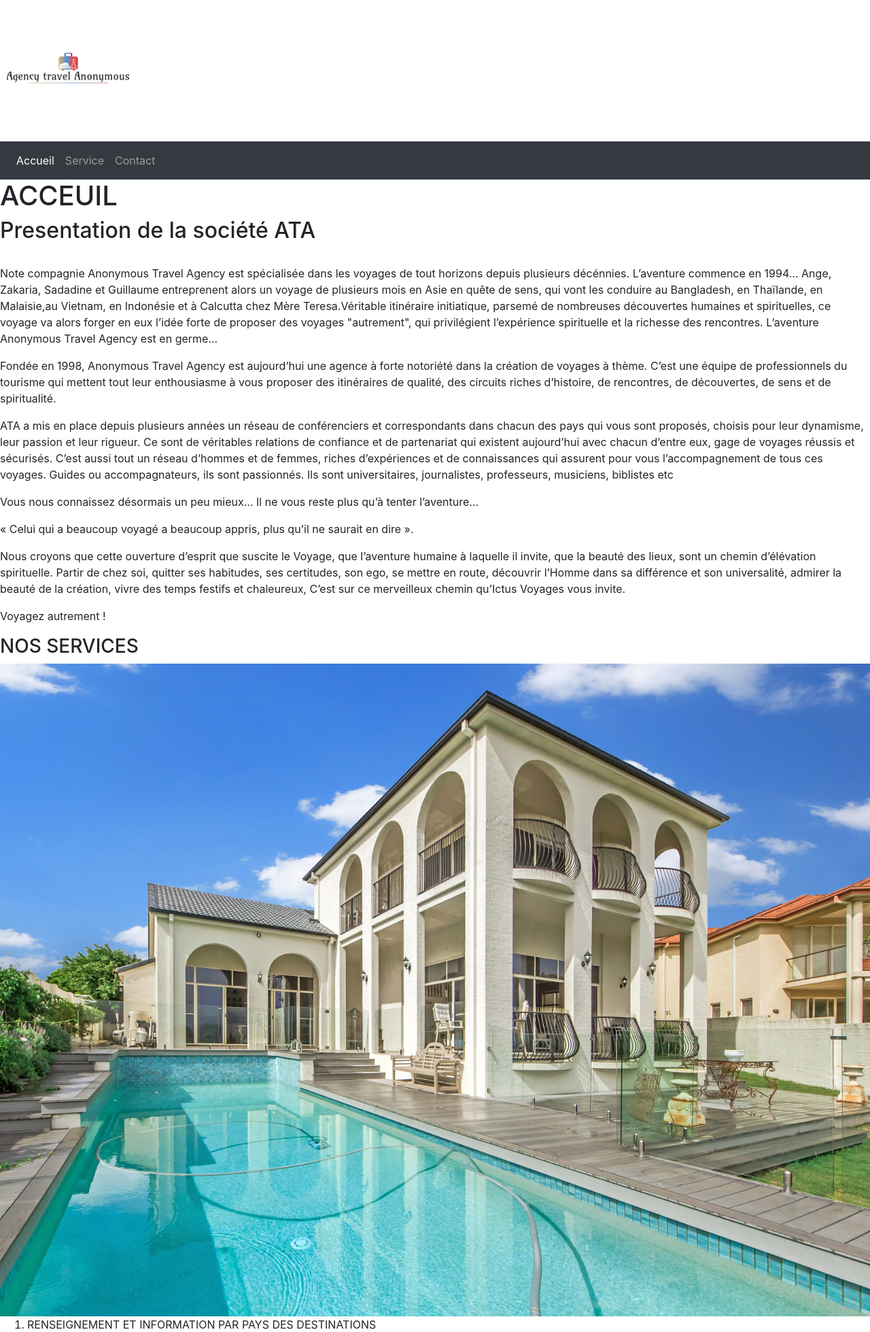
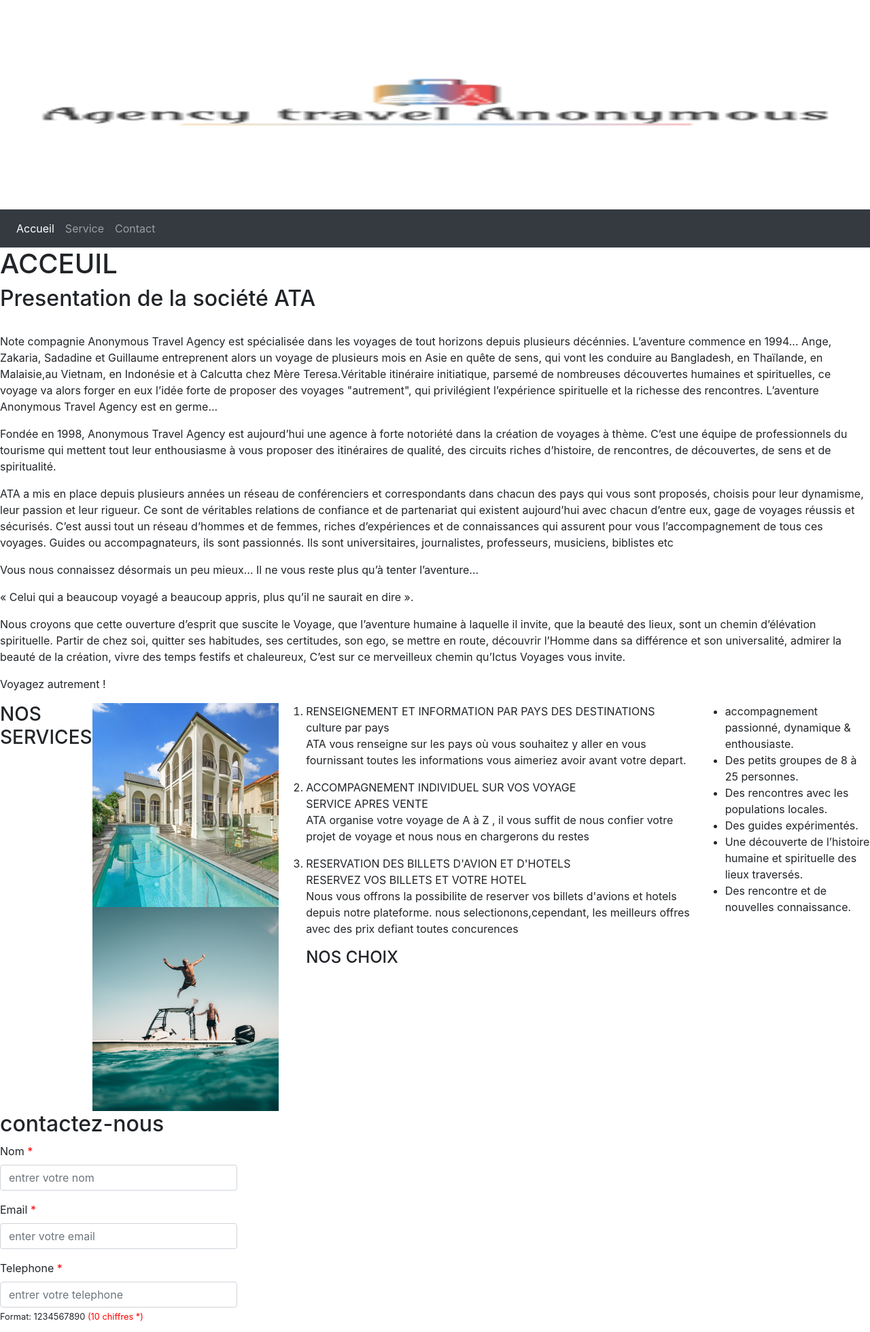
Before and after one commit to guillaumeaillaud/Anonymous, a PHP site: page / in a window 1280 px wide. Shown: the top 1959 px of the page at 68% size. Run offline with PHP 8.4, Linux system fonts and the light colour scheme.

Commit message:
modif css

```diff
--- a/assets/css/style.css
+++ b/assets/css/style.css
@@ -1,4 +1,12 @@
 img {
     max-width:100%;
+    height: 300px;
+    width: 100%;
+}
+
+.service{
+
+display: flex;
+justify-content: space-between;
 
 }
--- a/php/view/section_service.php
+++ b/php/view/section_service.php
@@ -1,11 +1,13 @@
-<section  id="section_service" class="service">
+<section id="section_service" class="service">
 
 
     <h3>NOS SERVICES</h3>
+    <div>
+        <img src="image3.jpg" alt="photo">
+        <img src="image7.jpg" alt="photo">
+    </div>
 
-            <div class="img"><img src="image3.jpg" alt="photo"></div>
-
-
+    <div class="service">
         <OL>
             <li>RENSEIGNEMENT ET INFORMATION PAR PAYS DES DESTINATIONS</li>
             <div>culture par pays</div>
@@ -13,7 +15,7 @@
 
             <li>ACCOMPAGNEMENT INDIVIDUEL SUR VOS VOYAGE</li>
             <div>SERVICE APRES VENTE</div>
-            <P>ATA organise votre voyage de A à Z , il vous suffit de nous confier votre projet de voyage et nous nous en chargerons du restes  </P>
+            <P>ATA organise votre voyage de A à Z , il vous suffit de nous confier votre projet de voyage et nous nous en chargerons du restes </P>
 
             <li>RESERVATION DES BILLETS D'AVION ET D'HOTELS </li>
             <div>RESERVEZ VOS BILLETS ET VOTRE HOTEL</div>
@@ -21,7 +23,7 @@
 
             <h4> NOS CHOIX </h4>
 
-            <div class="img"><img src="image7.jpg" alt="photo"></div>
+
 
         </OL>
 
@@ -35,5 +37,5 @@
             <li>Des rencontre et de nouvelles connaissance.</li>
         </ul>
 
-
+    </div>
 </section>
```
Also changed, not shown: assets/img/image-fond.jpg (added). Lines whose indentation alone changed are shown as unchanged.
